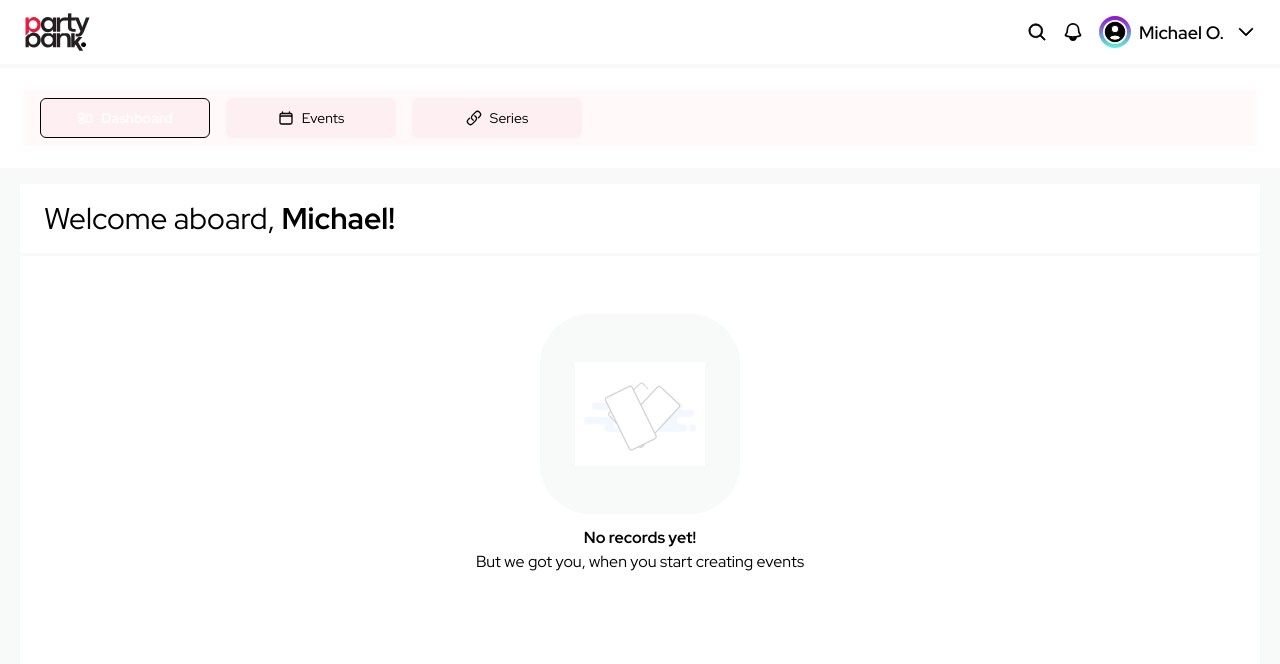
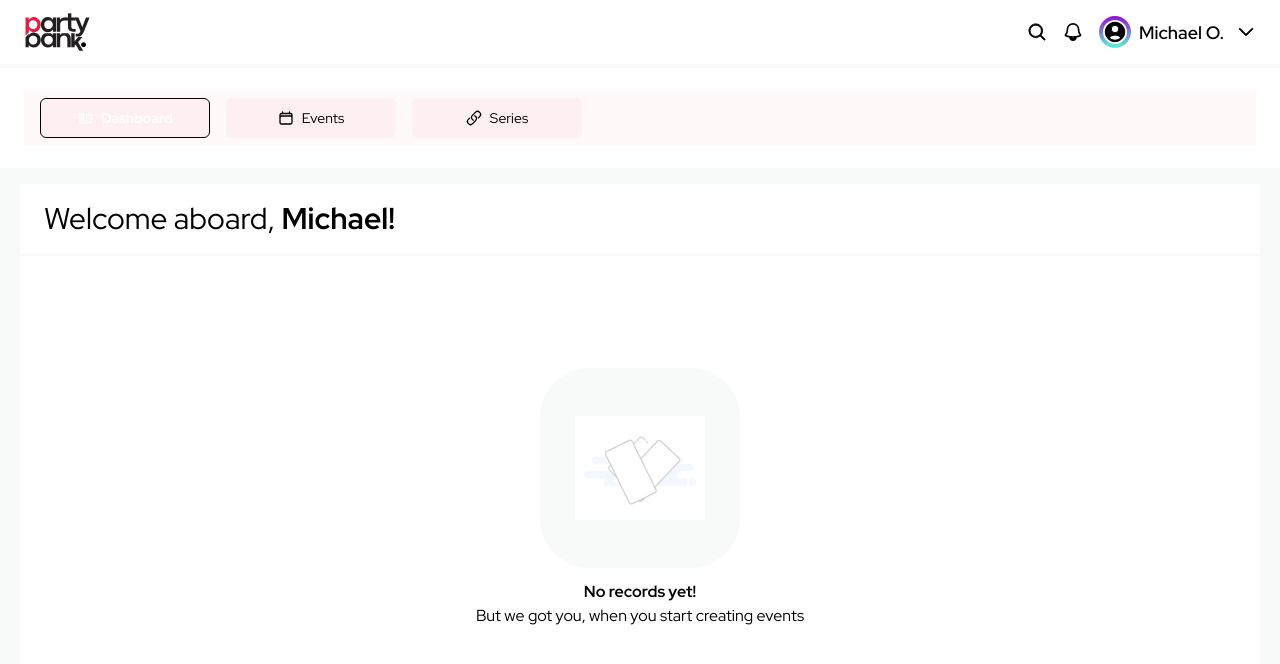
Before and after one commit to dejmartins/partybank-organizer, a Next.js app: page /dashboard in a window 1280 px wide. Shown: the top 664 px of the page. Built offline with nearby package versions, Linux system fonts and the light colour scheme.

Commit message:
empty-state for dashboard web-view

```diff
--- a/app/dashboard/page.tsx
+++ b/app/dashboard/page.tsx
@@ -8,7 +8,7 @@ export default async function Page() {
             </div>
 
             <div className="md:mt-20 p-6 lg:p-8">
-                <div className="w-full flex flex-col items-center absolute bottom-[12%] left-[50%] translate-x-[-50%] translate-y-[-50%]">
+                <div className="w-full flex flex-col items-center mt-12 md:mt-0">
                     <div className="bg-[#F8F9F9] rounded-[50px] w-[200px] h-[200px] flex items-center justify-center mb-3">
                         <Image src='/empty-state.png' width={130} height={130} alt="Blank Phone Screens" />
                     </div>
```
